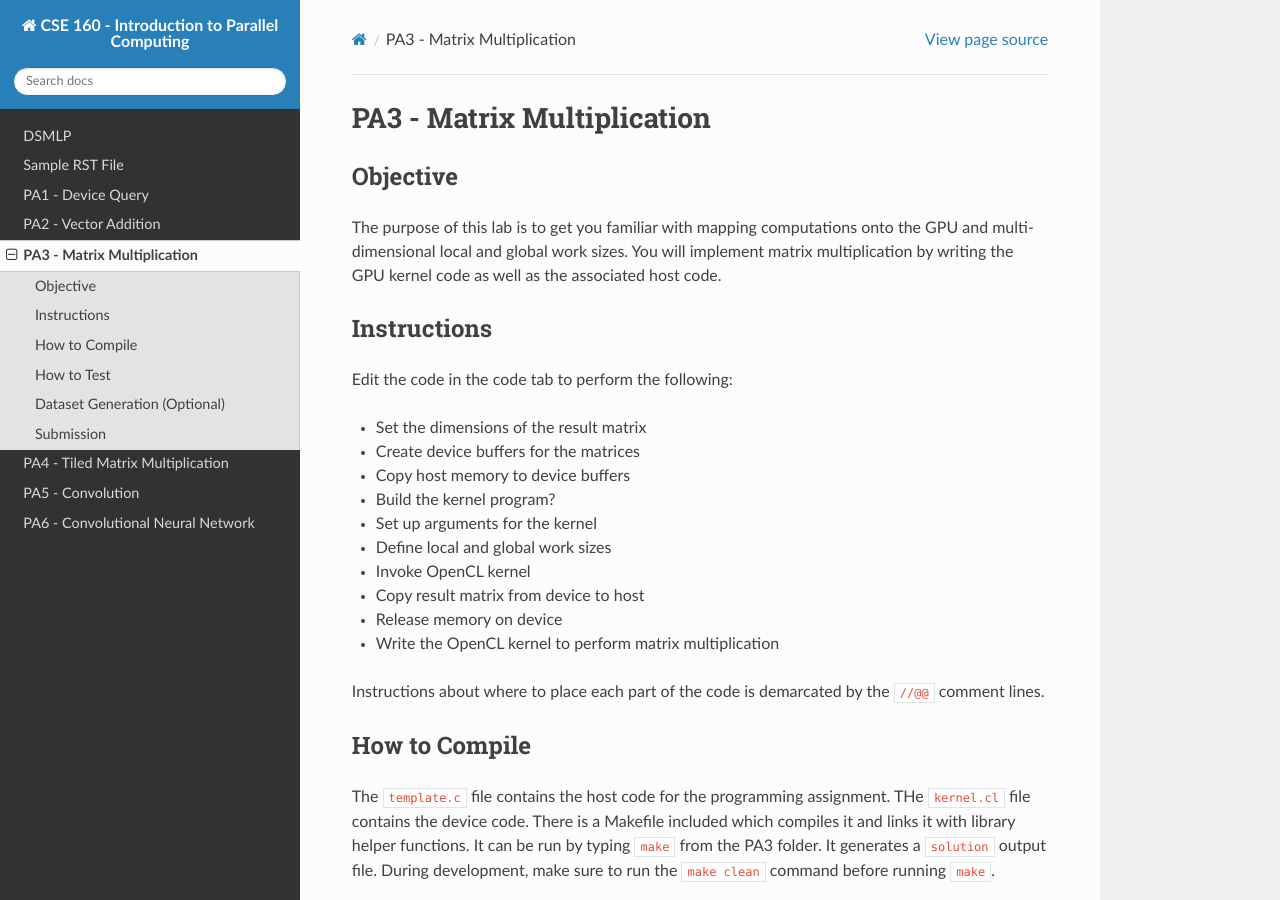
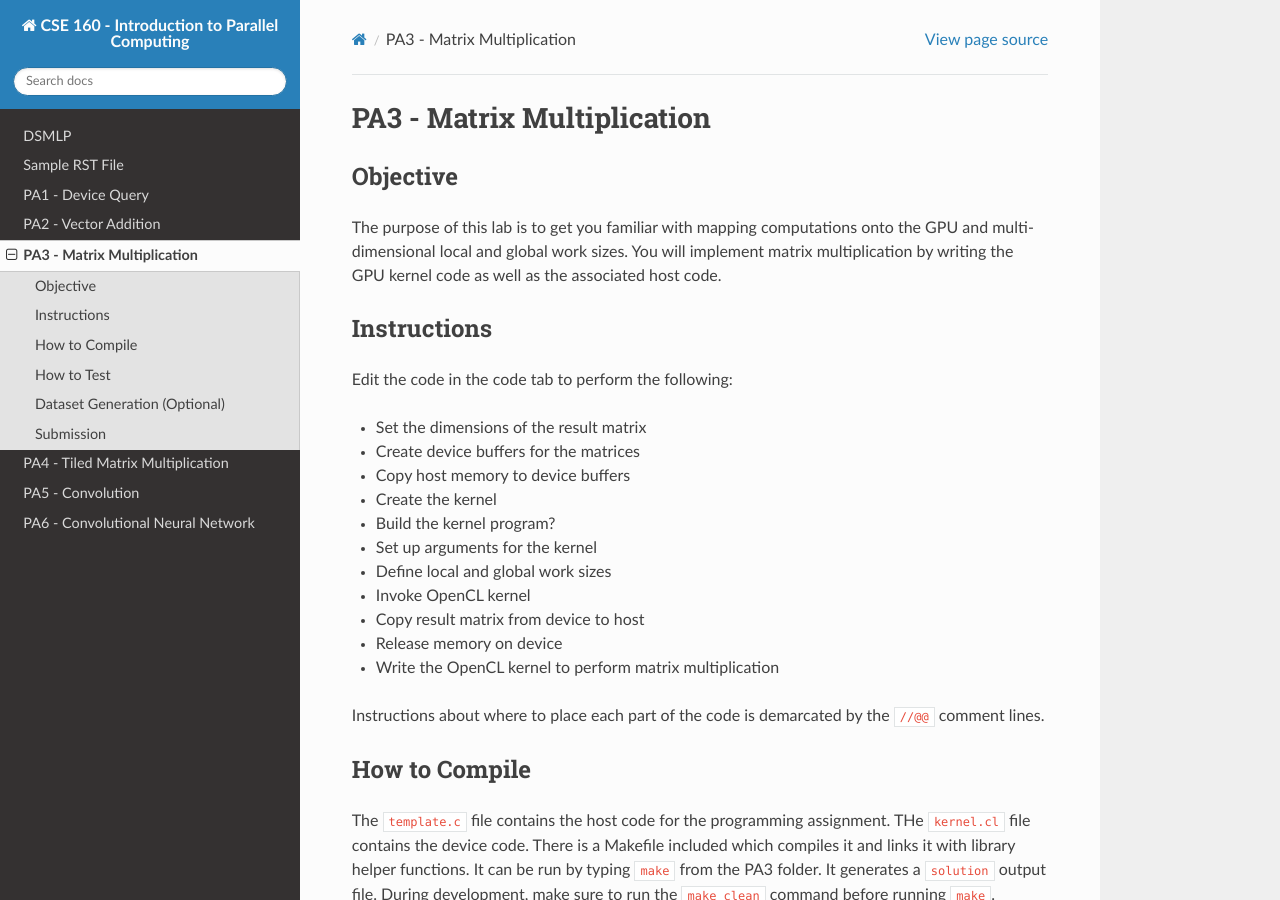
Before and after one commit to KastnerRG/cse160-docs, a Sphinx documentation site: the page built from docs/source/PA3.rst, in a window 1280 px wide and 900 px high. Built offline with Sphinx 7.4.7 and the Read the Docs theme 2.0.0, drawn with Linux system fonts in a browser that asks for light colours; formulas are drawn with MathJax 3.

Commit message:
pa3 writeup draft

```diff
--- a/docs/source/PA3.rst
+++ b/docs/source/PA3.rst
@@ -14,6 +14,7 @@ Edit the code in the code tab to perform the following:
 * Set the dimensions of the result matrix
 * Create device buffers for the matrices
 * Copy host memory to device buffers
+* Create the kernel
 * Build the kernel program?
 * Set up arguments for the kernel
 * Define local and global work sizes
```
